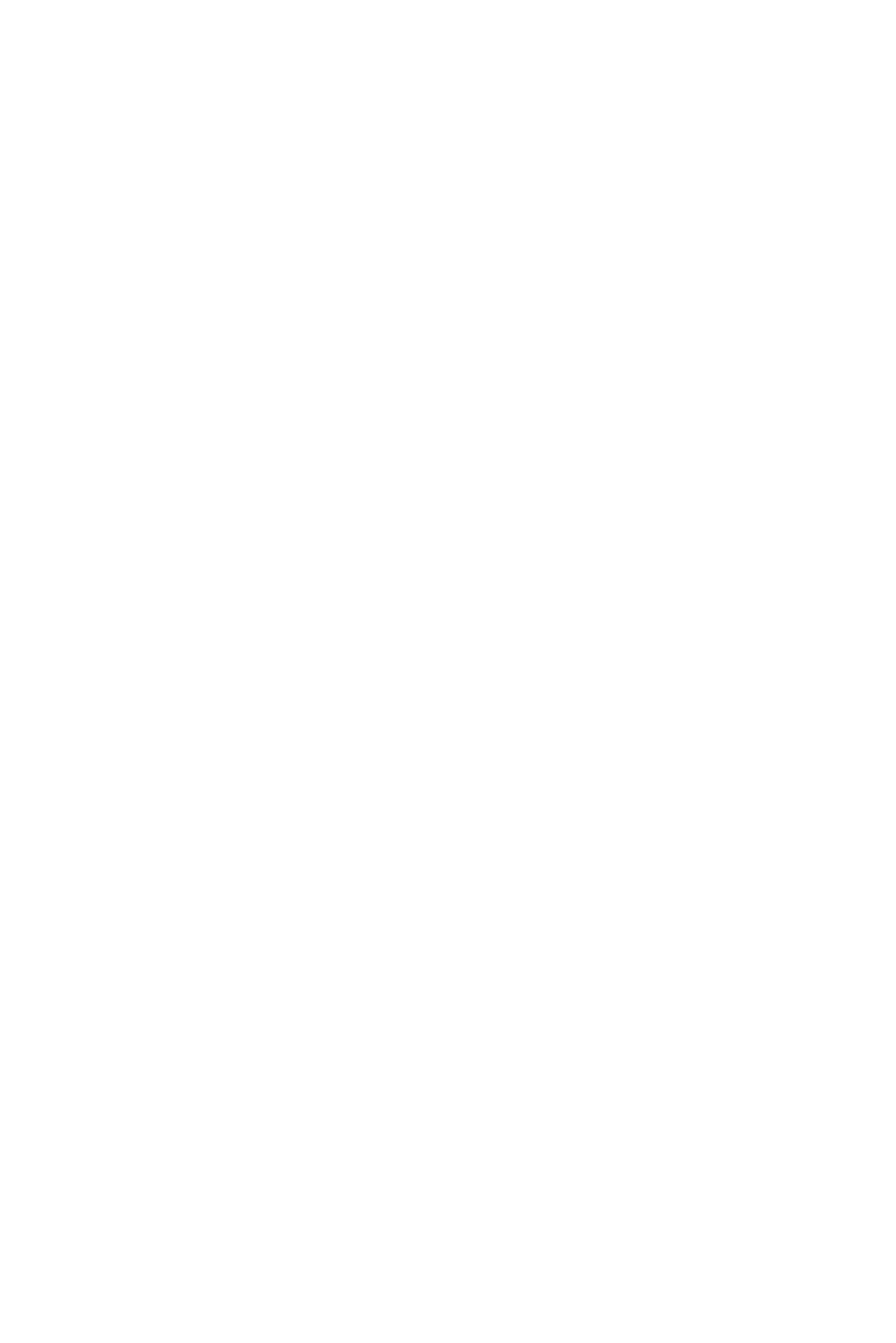
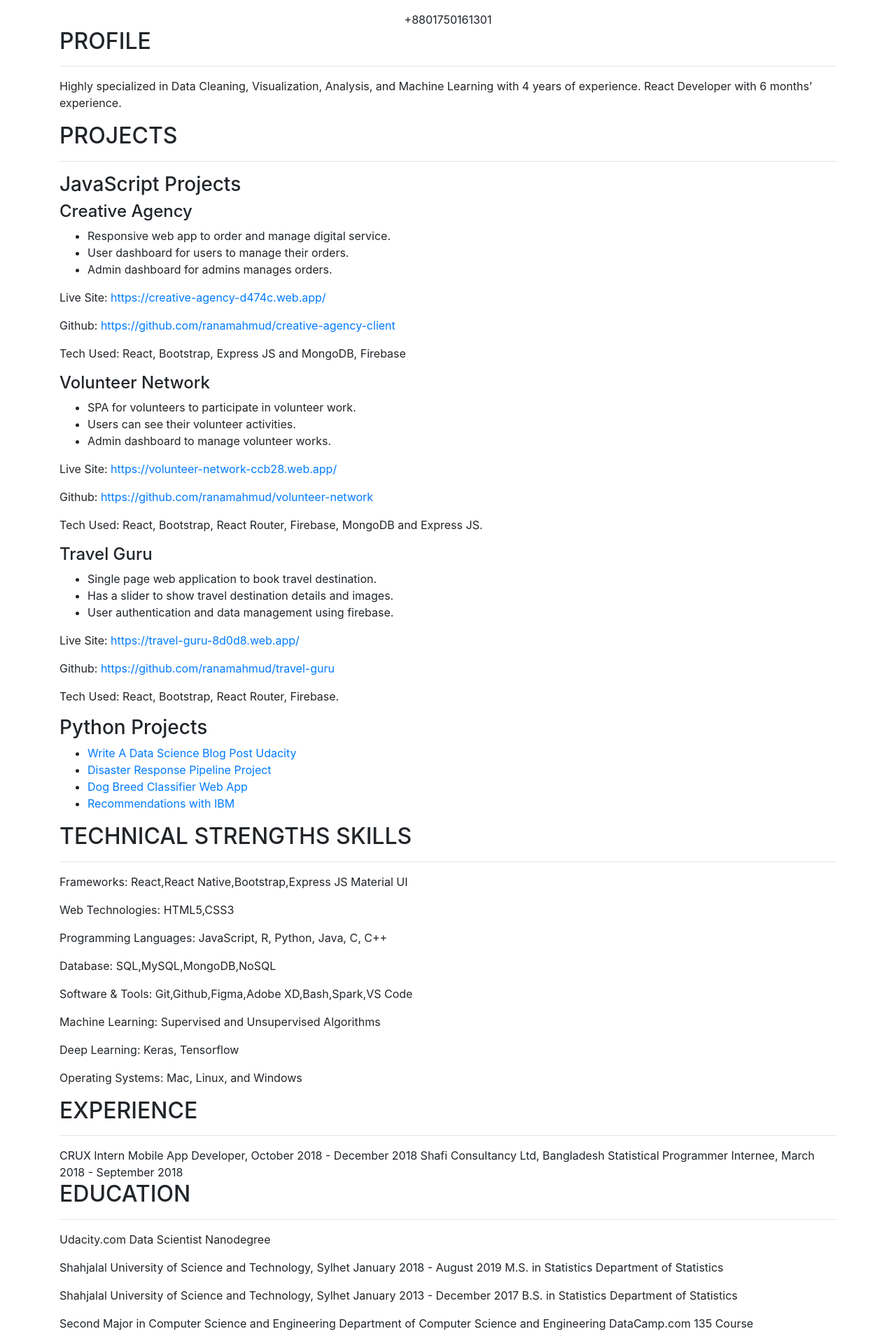
Before and after one commit to ranamahmud/developer-portfolio, a React (Create React App) app: page /resume in a window 1280 px wide. Shown: the part 200-2119 px from the top of the page at 70% size. Before the commit the page ends 800 px from the top, so only its background shows below. Built offline with nearby package versions, Linux system fonts and the light colour scheme.

Commit message:
resume page done

```diff
--- a/src/components/Resume/Resume.js
+++ b/src/components/Resume/Resume.js
@@ -1,10 +1,101 @@
 import React, { Fragment } from 'react';
+import { Container } from 'react-bootstrap';
 import Navigation from '../commons/Navigation/Navigation';
 
 const Resume = () => {
     return (
         <Fragment>
             <Navigation />
+            <Container>
+                <div>
+                    <div className="text-center">
+                        <h1>MD RANA MAHMUD</h1>
+                        <p>  <a href="http://github.com/ranamahmud">  <i class="fab fa-github fa-lg"></i></a>
+                            <a href="https://www.linkedin.com/in/mdranamahmud/"><a href="http://github.com/ranamahmud">  <i class="fab fa-linkedin fa-lg"></i></a></a>
+                            <a href="mailto:ranamd0@gmail.com"> <i class="far fa-envelope fa-lg"></i>ranamd0@gmail.com</a>
+                        </p>
+                        <p>  Rois Miar Bari,Bhairabpur,<br /> Bhairab, Kishoreganj, Bangladesh</p>
+                +8801750161301
+                   </div>
+                <h2>PROFILE</h2>
+                    <hr />
+                    <p>Highly specialized in Data Cleaning, Visualization, Analysis, and Machine Learning with 4 years
+                of experience. React Developer with 6 months’ experience.</p>
+                    <h2>PROJECTS</h2>
+                    <hr />
+                    <h3> JavaScript Projects</h3>
+                    <h4>Creative Agency</h4>
+                <ul>
+                        <li>Responsive web app to order and manage digital service.
+
+               </li>
+                        <li>User dashboard for users to manage their orders.
+                        </li>
+                        <li>Admin dashboard for admins manages orders.</li>
+                    </ul>
+                    <p> Live Site: <a href="https://creative-agency-d474c.web.app/">https://creative-agency-d474c.web.app/</a></p>
+                    <p> Github: <a href="https://github.com/ranamahmud/creative-agency-client">https://github.com/ranamahmud/creative-agency-client</a></p>
+                <p>Tech Used: React, Bootstrap, Express JS and MongoDB, Firebase</p>
+                <h4>Volunteer Network</h4>
+                    <ul>
+                        <li>SPA for volunteers to participate in volunteer work.</li>
+                        <li>Users can see their volunteer activities.</li>
+                        <li>Admin dashboard to manage volunteer works.
+                </li>
+                    </ul>
+                    <p>Live Site: <a href="https://volunteer-network-ccb28.web.app/">https://volunteer-network-ccb28.web.app/</a></p>
+                    <p> Github: <a href="https://github.com/ranamahmud/volunteer-network">https://github.com/ranamahmud/volunteer-network</a></p>
+                    <p> Tech Used: React, Bootstrap, React Router, Firebase, MongoDB and Express JS.</p>
+                <h4>Travel Guru</h4>
+                    <ul>
+                        <li>Single page web application to book travel destination.</li>
+                        <li>Has a slider to show travel destination details and images.</li>
+                        <li>User authentication and data management using firebase.</li>
+                    </ul>
+
+                    <p> Live Site: <a href="https://travel-guru-8d0d8.web.app/">https://travel-guru-8d0d8.web.app/</a></p>
+                    <p> Github: <a href="https://github.com/ranamahmud/travel-guru">https://github.com/ranamahmud/travel-guru</a></p>
+                    <p>Tech Used: React, Bootstrap, React Router, Firebase.</p>
+                <h3>Python Projects</h3>
+                    <ul>
+                        <li><a href="https://github.com/ranamahmud/write-a-data-science-blog-post-udacity">Write A Data Science Blog Post Udacity</a></li>
+                        <li><a href="https://github.com/ranamahmud/disaster-response-pipelines-udacity">Disaster Response Pipeline Project</a></li>
+                        <li><a href="https://github.com/ranamahmud/dog-breed-classifier-udacity-capstone">Dog Breed Classifier Web App</a></li>
+                        <li><a href="https://github.com/ranamahmud/recommendations-with-ibm-udacity">Recommendations with IBM</a></li>
+                    </ul>
+
+                    <h2> TECHNICAL STRENGTHS SKILLS</h2>
+                    <hr/>
+                    <p>Frameworks: React,React Native,Bootstrap,Express JS
+                Material UI</p>
+                    <p> Web Technologies: HTML5,CSS3</p>
+                    <p>  Programming Languages: JavaScript, R, Python, Java, C, C++</p>
+                    <p> Database: SQL,MySQL,MongoDB,NoSQL</p>
+                    <p> Software & Tools: Git,Github,Figma,Adobe XD,Bash,Spark,VS Code</p>
+                    <p>   Machine Learning: Supervised and Unsupervised Algorithms</p>
+                    <p>Deep Learning: Keras, Tensorflow</p>
+                    <p>Operating Systems: Mac, Linux, and Windows</p>
+               <h2>EXPERIENCE</h2>
+                    <hr />
+                CRUX Intern Mobile App Developer, October 2018 - December 2018
+                Shafi Consultancy Ltd, Bangladesh Statistical Programmer Internee, March 2018 -
+                September 2018
+                <h2>EDUCATION</h2>
+                    <hr />
+                    <p>Udacity.com Data Scientist Nanodegree</p>
+                    <p>Shahjalal University of Science and Technology, Sylhet January 2018 - August 2019
+                    M.S. in Statistics
+                Department of Statistics
+                </p>
+
+                    <p> Shahjalal University of Science and Technology, Sylhet January 2013 - December 2017
+                    B.S. in Statistics
+                Department of Statistics</p>
+                    <p> Second Major in Computer Science and Engineering
+                    Department of Computer Science and Engineering
+                DataCamp.com 135 Course</p>
+               </div>
+            </Container>
         </Fragment>
     );
 };
```
Also changed, not shown: 1 other file (tests, documents, lock files or other folders).
